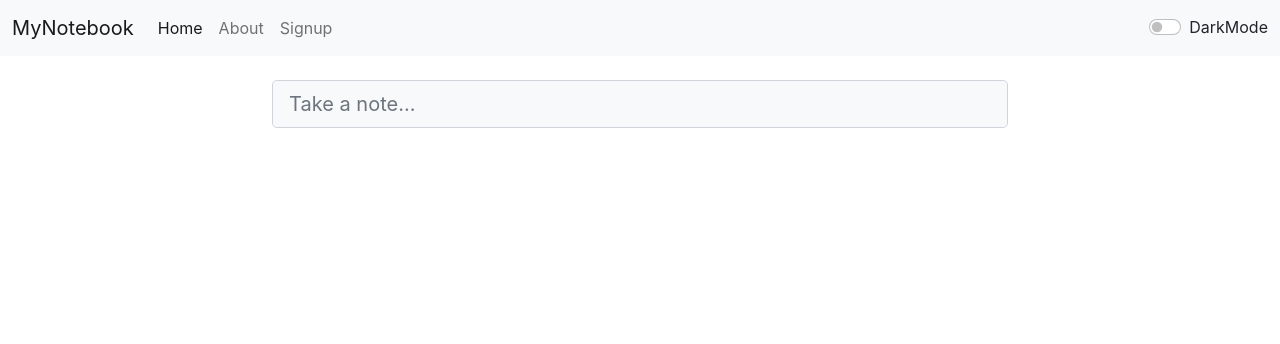
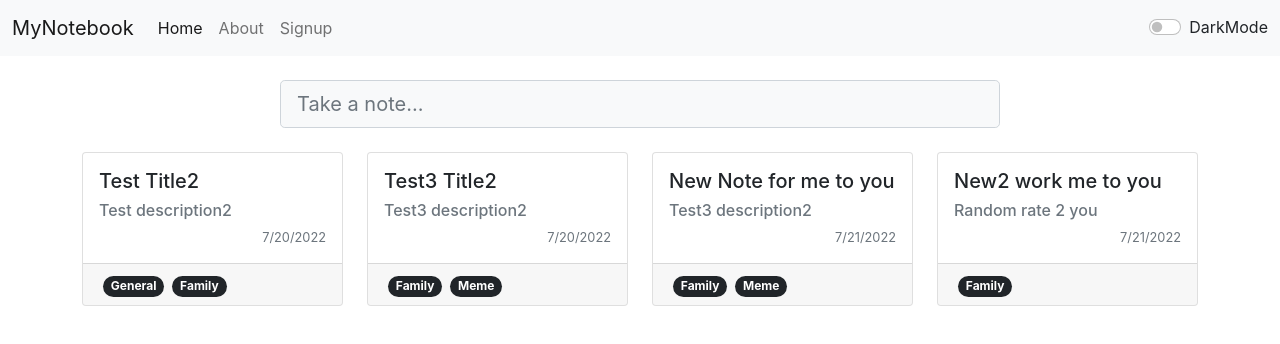
Before and after one commit to ipriyam26/inotebook, a React (Create React App) app: page / in a window 1280 px wide. Shown: the top 344 px of the page. Built offline with nearby package versions, Linux system fonts and the light colour scheme.

Commit message:
add note ui

```diff
--- a/package.json
+++ b/package.json
@@ -10,6 +10,7 @@
     "react-dom": "^18.2.0",
     "react-router-dom": "^6.3.0",
     "react-scripts": "5.0.1",
+    "react-tag-autocomplete": "^6.3.0",
     "web-vitals": "^2.1.4"
   },
   "scripts": {
--- /dev/null
+++ b/src/components/AddNote.js
@@ -0,0 +1,60 @@
+import React,{useState} from 'react'
+
+export default function AddNote(props) {
+    let {color} = props
+    const [adding, setAdding] = useState(false)
+    const [note, setNote] = useState({
+        title:"",
+        body:"",
+        tags:"",
+
+    })
+
+
+    const handleInputTag = (e) => {
+        let words = e.target.value.split(" ")
+        const length = words.length
+        if (length > 1) {
+          if (words[length - 1] === "") {
+            words[length - 2] = "#" + words[length - 2]
+          }
+        }
+        setNote({
+          ...note,
+          tags: words.join(" ")
+        })
+      }
+
+    const handleInputBody = (e) => {
+        setNote({
+          ...note,
+          body: e.target.value
+        })
+      }
+
+
+    const handleInputTitle = (e) => {
+        setNote({
+          ...note,
+          title: e.target.value
+        })
+        setAdding(true);
+      }
+
+  return (
+    !adding ?
+      <div className="container col-8 ">
+        <input className={`form-control ${color.background + " " + color.text} form-control-lg`} onChange={handleInputTitle} type="text" value={note.title} placeholder="Take a note..." aria-label=".form-control-lg example" />
+      </div>
+      :
+      <div className={`container col-8 border ${color.background} rounded-2 shadow`}>
+
+        <input style={{ border: 0, boxShadow: 'none', borderRadius: '0px' }} className={`form-control ${color.background + " " + color.text} form-control-lg`} onChange={handleInputTitle} type="text" value={note.title} placeholder="Title" aria-label=".form-control-lg example" />
+
+        <input style={{ border: 0, boxShadow: 'none', borderRadius: '0px', fontSize: '18px' }} className={`form-control ${color.background + " " + color.text} form-control-lg`} onChange={handleInputBody} type="text" size={5} value={note.body} placeholder="Description" id="description" aria-label=".form-control-lg example" />
+
+        <input style={{ border: 0, boxShadow: 'none', borderRadius: '0px', fontSize: '18px' }} className={`form-control text-bold ${color.background + " " + color.text} form-control-lg`} onChange={handleInputTag} type="text" size={5} value={note.tags} placeholder="Tags" aria-label=".form-control-lg example" />
+
+      </div>
+  )
+}
--- a/src/components/Home.js
+++ b/src/components/Home.js
@@ -1,20 +1,65 @@
-import React, {useContext,useEffect, useState} from 'react'
+import React, { useContext, useEffect, useState, useRef } from 'react'
 import DarkModeContext from '../context/darkModeContext'
+import AddNote from './AddNote'
+import Note from './Note'
+
+
 export default function Home() {
 
-  const {darkMode} = useContext(DarkModeContext)
-  const [note, setNote] = useState({
-    title: '',
-    body: '',
-    tags: ''
-  })
-
-
+  const { darkMode } = useContext(DarkModeContext)
+  const ListNotes = [
+    {
+      "_id": "62d7b34ea4d9dfbccb0fb7de",
+      "title": "Test Title2",
+      "description": "Test description2",
+      "userId": "62d6fe492ce0a3419c006e1c",
+      "tags": [
+        "General",
+        "Family"
+      ],
+      "date": "2022-07-20T07:48:30.431Z",
+      "__v": 0
+    },
+    {
+      "_id": "62d7b369a4d9dfbccb0fb7e1",
+      "title": "Test3 Title2",
+      "description": "Test3 description2",
+      "userId": "62d6fe492ce0a3419c006e1c",
+      "tags": [
+        "Family",
+        "Meme"
+      ],
+      "date": "2022-07-20T07:48:57.107Z",
+      "__v": 0
+    },
+    {
+      "_id": "62d919aa81bdb94573d9aa60",
+      "title": "New Note for me to you",
+      "description": "Test3 description2",
+      "userId": "62d6fe492ce0a3419c006e1c",
+      "tags": [
+        "Family",
+        "Meme"
+      ],
+      "date": "2022-07-21T09:17:30.647Z",
+      "__v": 0
+    },
+    {
+      "_id": "62d919c481bdb94573d9aa62",
+      "title": "New2 work me to you",
+      "description": "Random rate 2 you",
+      "userId": "62d6fe492ce0a3419c006e1c",
+      "tags": [
+        "Family"
+      ],
+      "date": "2022-07-21T09:17:56.333Z",
+      "__v": 0
+    }
+  ]
   const [color, setColor] = useState({
     "background": "bg-light",
     "text": "text-dark"
-})
-const [adding, setAdding] = useState(false)
+  })
 
   useEffect(() => {
     setColor({
@@ -22,42 +67,107 @@ const [adding, setAdding] = useState(false)
       "text": darkMode ? "text-light" : "text-dark"
     })
   }, [darkMode])
+  const ref = useRef(null);
 
-  const handleInput = (e) => {
-    setNote({
-      ...note,
+  const [activeNote, setActiveNote] = useState({
+    title: '',
+    body: '',
+    tags: ''
+  })
+
+
+
+  const handleUpdateInputTag = (e) => {
+    let words = e.target.value.split(" ")
+    const length = words.length
+    if (length > 1) {
+      if (words[length - 1] === "") {
+        words[length - 2] = "#" + words[length - 2]
+      }
+    }
+    setActiveNote({
+      ...activeNote,
+      tags: words.join(" ")
+    })
+  }
+
+  const handleUpdateInputBody = (e) => {
+    setActiveNote({
+      ...activeNote,
       body: e.target.value
     })
   }
-  const handleInputTitle = (e) => {
-    setNote({
-      ...note,
+
+
+  const handleUpdateInputTitle = (e) => {
+    setActiveNote({
+      ...activeNote,
       title: e.target.value
     })
-    setAdding(true);
+
   }
+
+  function EditNote() {
+    return <div className={`container col-8 border ${color.background} rounded-2 shadow shadow-intensity-md`}>
+
+      <input style={{ border: 0, boxShadow: 'none', borderRadius: '0px' }} className={`form-control text- ${color.background + " " + color.text} form-control-lg`} onChange={handleUpdateInputTitle} type="text" value={activeNote.title} placeholder="Title" aria-label=".form-control-lg example" />
+
+      <input style={{ border: 0, boxShadow: 'none', borderRadius: '0px', fontSize: '18px' }} className={`form-control ${color.background + " " + color.text} form-control-lg`} onChange={handleUpdateInputBody} type="text" size={5} value={activeNote.body} placeholder="Description" aria-label=".form-control-lg example" />
+
+      <input style={{ border: 0, boxShadow: 'none', borderRadius: '0px', fontSize: '18px' }} className={`form-control text-bold ${color.background + " " + color.text} form-control-lg`} onChange={handleUpdateInputTag} type="text" size={5} value={activeNote.tags} placeholder="Tags" aria-label=".form-control-lg example" />
+
+    </div>
+  }
+
 
 
   return (
     <>
-    <div className="container">
-    <div className="row mt-4 align-content-center">
-      {/* <div className="col-2"></div> */}
-      {!adding?
-      <div className="container col-8 ">
-        <input className={`form-control ${color.background+" "+color.text} form-control-lg`} onChange={handleInputTitle} type="text" value={note.title} placeholder="Take a note..." aria-label=".form-control-lg example"/>
+
+      <button type="button" ref={ref} className="btn d-none btn-primary" data-bs-toggle="modal" data-bs-target="#exampleModal">
+        Launch
+      </button>
+
+
+      <div className="modal fade" id="exampleModal" tabIndex={-1} aria-labelledby="exampleModalLabel" aria-hidden="true">
+        <div className="modal-dialog modal-lg modal-dialog-centered modal-dialog-scrollable">
+          <div className="modal-content">
+            <div className="modal-body">
+
+              {EditNote()}
+            </div>
+            <div className="modal-footer">
+              <button type="button" className="btn btn-secondary" data-bs-dismiss="modal">Close</button>
+              <button type="button" className="btn btn-primary">Save changes</button>
+            </div>
+          </div>
+        </div>
       </div>
-      :
-      <div className={`container col-8 border ${color.background} rounded shadow shadow-intensity-md`}>
-        <input style={{border:0,boxShadow:'none',borderRadius:'0px'}} className={`form-control ${color.background+" "+color.text} form-control-lg`}  onChange={handleInputTitle} type="text" value={note.title} placeholder="Title" aria-label=".form-control-lg example"/>
+      <div className="container">
 
-        <input style={{border:0,boxShadow:'none',borderRadius:'0px',fontSize:'18px'}} className={`form-control ${color.background+" "+color.text} form-control-lg`} onChange={handleInput} type="text" size={5} value={note.body} placeholder="Description" aria-label=".form-control-lg example"/>
-      </div>
-    }
-      {/* <div className="col-2"></div> */}
+        <div className="row-1 mt-4 align-content-center">
+          <AddNote color = {color}/>
+        </div>
+
+        <div className="row mt-4 align-content-center">
+          {
+            ListNotes.map((note, index) => {
+              return <div onClick={()=>{
+                ref.current.click()
+                setActiveNote(note)
+              }} className="container col">
+                <Note key={index} note={note} />
+              </div>
+            })
+          }
+        </div>
+
       </div>
 
-    </div>
     </>
   )
+
+
+
+
 }
--- a/src/components/Login.js
+++ b/src/components/Login.js
@@ -9,9 +9,7 @@ export default function Login() {
 
     const { darkMode } = useContext(DarkModeContext)
 
-    const handleCheck = (e) => {
-        console.log(e.target.checked)
-    }
+
     return (
 
 
--- /dev/null
+++ b/src/components/Note.js
@@ -0,0 +1,24 @@
+import React from 'react'
+
+export default function Note(props) {
+  const date = new Date(props.note.date).toLocaleDateString()
+  return (
+
+        <div className="card text-bg-dark mb-3"  style={{maxWidth:'18rem'}}>
+
+  <div className="card-body">
+    <h5 className="card-title">{props.note.title}</h5>
+    <h6 className="card-text text-muted">{props.note.description}</h6>
+    <p className="card-subtitle mt-2 text-muted text-end" style={{
+      fontSize: '0.8rem',
+    }} >{date}</p>
+  </div>
+    <div className="card-footer">
+      {props.note.tags.map((tag, index) => {
+       return <div key={index} className="badge rounded-pill bg-dark mx-1">{tag}</div>
+      })}
+    </div>
+</div>
+
+  )
+}
```
Also changed, not shown: 1 other file (tests, documents, lock files or other folders).
